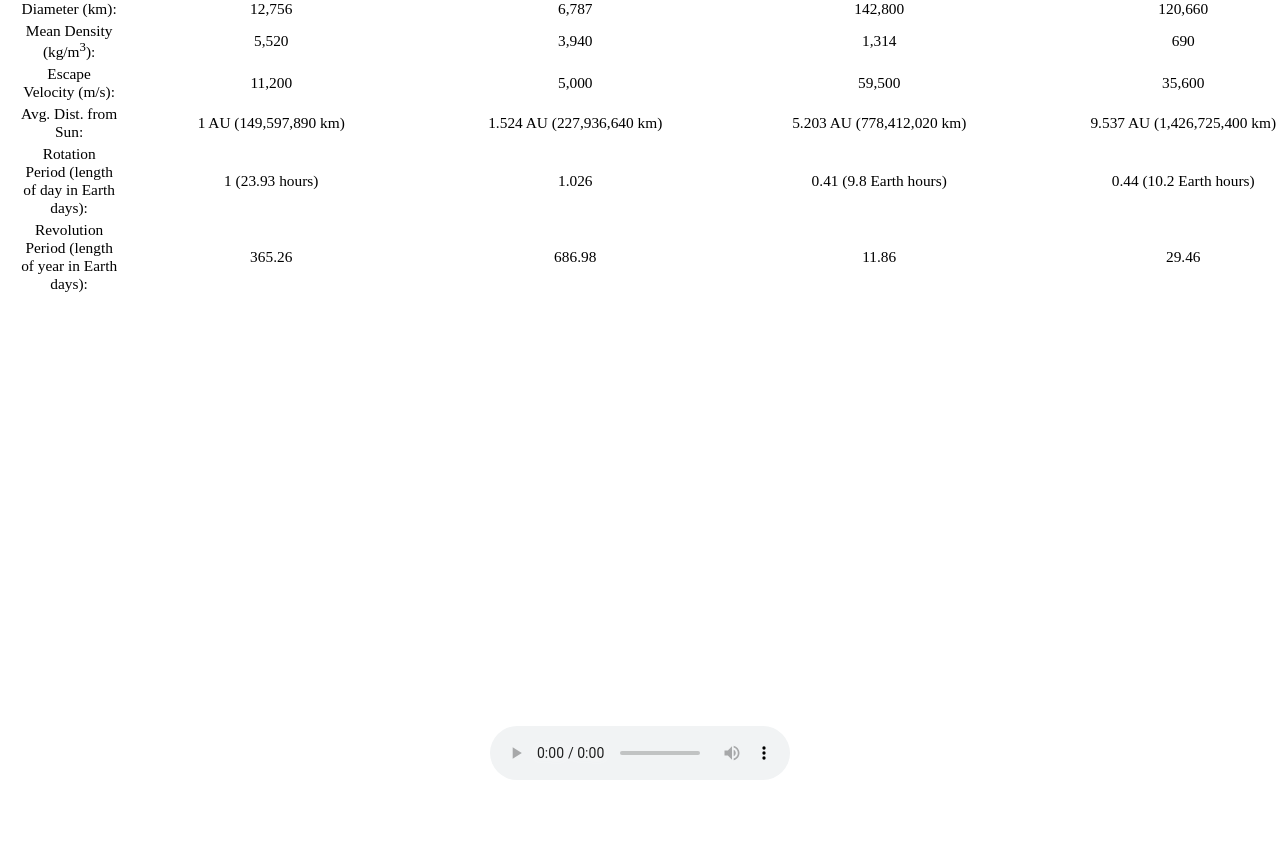
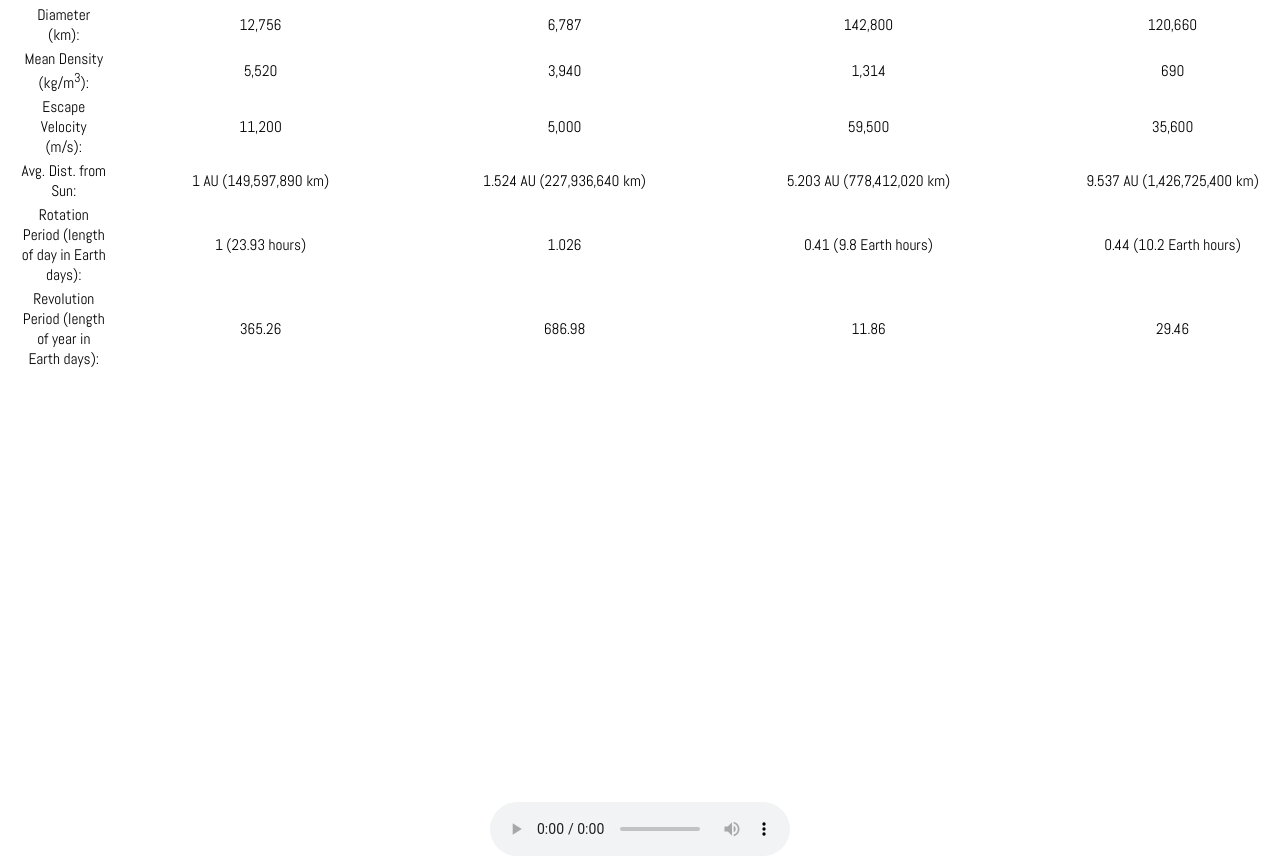
Before and after one commit to mkbarrioga/Lab_05, a plain HTML site: page index.html in a window 1280 px wide. Shown: the part 619-1475 px from the top of the page. Before the commit the page ends 1399 px from the top, so only its background shows below. Drawn offline with Linux system fonts and the light colour scheme.

Commit message:
Update style.css
added new fonts

```diff
--- a/style.css
+++ b/style.css
@@ -3,6 +3,7 @@ table{
   margin-left: auto;
   margin-right: auto;
   width: auto;
+  font-family: 'Abel', sans-serif, Arial;
 }
 
 th{
@@ -21,6 +22,7 @@ footer{
   position: relative;
   bottom: -350px;
   font-size: 1vw;
+  font-family: 'Abel', sans-serif, Arial;
   text-align: center;
   color: white;
   width: 100%;
```
